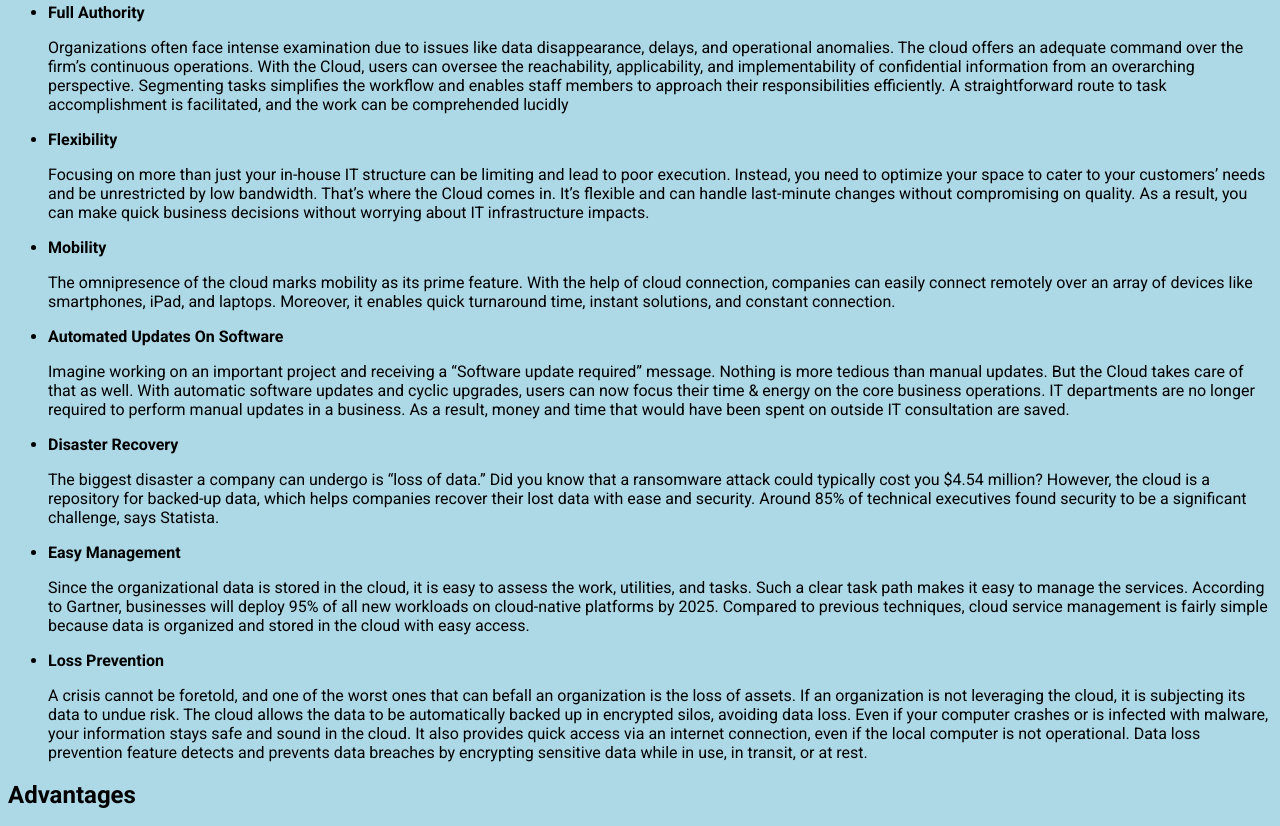
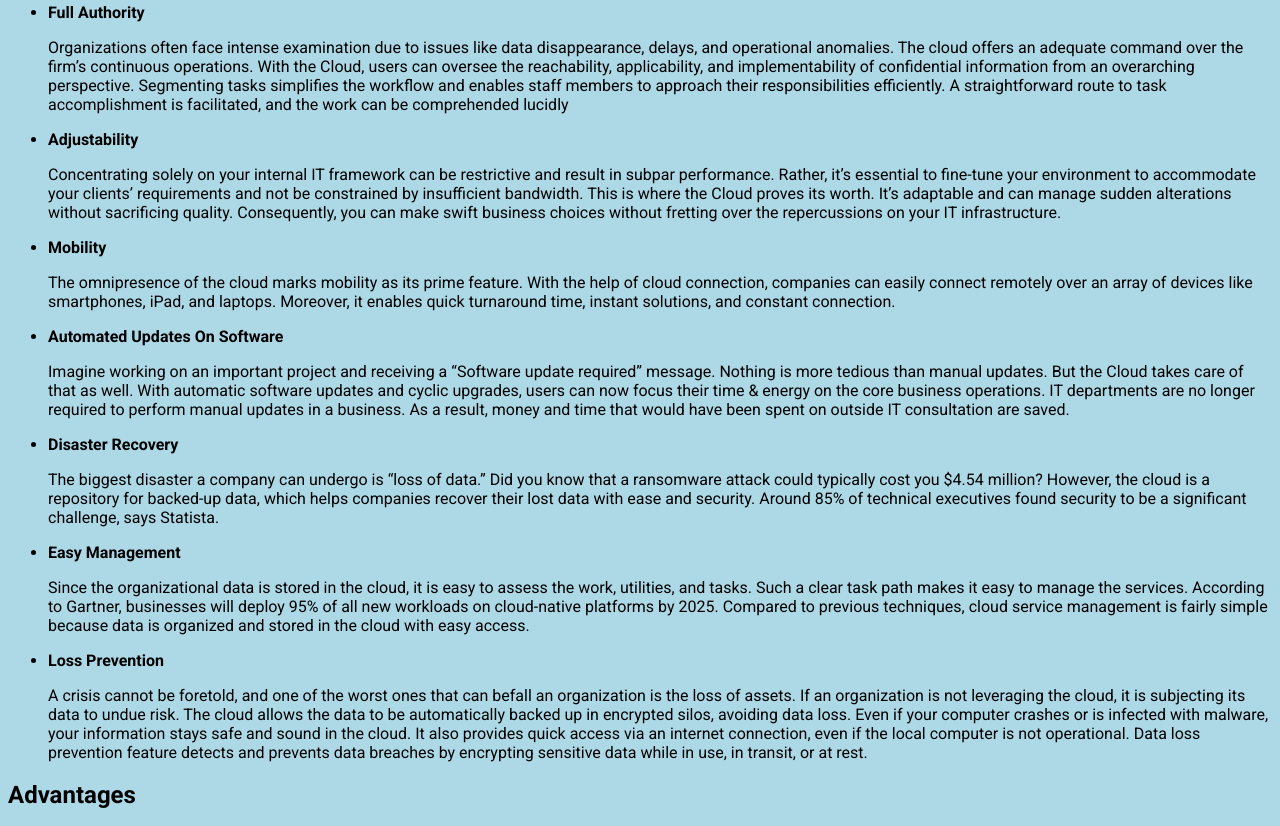
Before and after one commit to Miryutakeda/LongTest, a plain HTML site: page index.html in a window 1280 px wide. Shown: the part 1455-2281 px from the top of the page. Drawn offline with Linux system fonts and the light colour scheme; grey boxes are pictures that could not be loaded.

Commit message:
Update index.html

```diff
--- a/index.html
+++ b/index.html
@@ -44,8 +44,8 @@
                 <p>Adopting any new technology can bring about some expenses, and the cloud is no exception. However, if executed correctly, businesses can expect to see a return on investment within 6 to 12 months. View it as a long-term investment that can yield significant benefits. The ROI can manifest in various forms such as extended product lifespan and scalability, among others, and it negates the necessity for additional software and server upkeep costs. Moreover, the pay-as-you-use model ensures you only spend on what you utilize. It’s no surprise that CIOs are finding it beneficial and incorporating it across the board. </p>
             <li><b>Full Authority</b></li>
                 <p>Organizations often face intense examination due to issues like data disappearance, delays, and operational anomalies. The cloud offers an adequate command over the firm’s continuous operations. With the Cloud, users can oversee the reachability, applicability, and implementability of confidential information from an overarching perspective. Segmenting tasks simplifies the workflow and enables staff members to approach their responsibilities efficiently. A straightforward route to task accomplishment is facilitated, and the work can be comprehended lucidly</p>
-            <li><b>Flexibility</b></li>
-                <p>Focusing on more than just your in-house IT structure can be limiting and lead to poor execution. Instead, you need to optimize your space to cater to your customers’ needs and be unrestricted by low bandwidth. That’s where the Cloud comes in. It’s flexible and can handle last-minute changes without compromising on quality. As a result, you can make quick business decisions without worrying about IT infrastructure impacts.</p>
+            <li><b>Adjustability</b></li>
+                <p>Concentrating solely on your internal IT framework can be restrictive and result in subpar performance. Rather, it’s essential to fine-tune your environment to accommodate your clients’ requirements and not be constrained by insufficient bandwidth. This is where the Cloud proves its worth. It’s adaptable and can manage sudden alterations without sacrificing quality. Consequently, you can make swift business choices without fretting over the repercussions on your IT infrastructure.</p>
             <li><b>Mobility</b></li>
                 <p>The omnipresence of the cloud marks mobility as its prime feature. With the help of cloud connection, companies can easily connect remotely over an array of devices like smartphones, iPad, and laptops. Moreover, it enables quick turnaround time, instant solutions, and constant connection. </p>
             <li><b>Automated Updates On Software</b></li>
```
